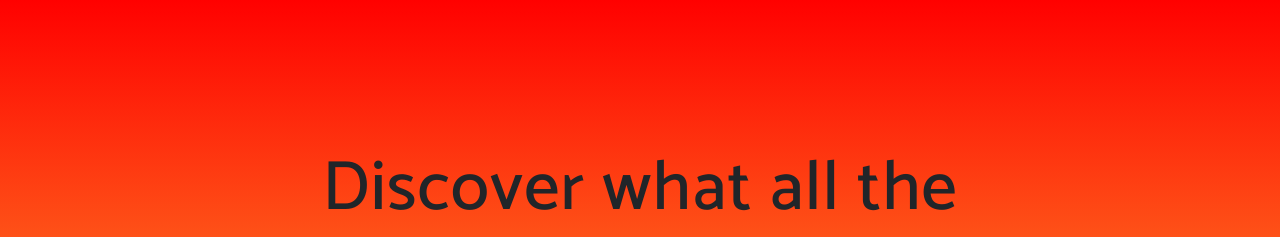
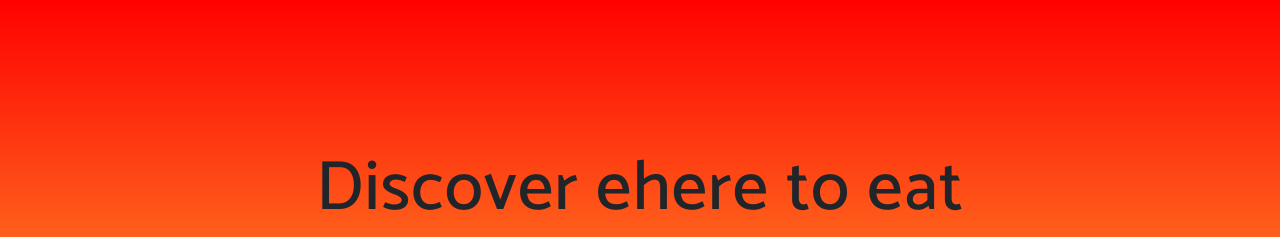
Before and after one commit to JUCORTESA/Landing-page, a website with bundled scripts: page index.html in a window 1280 px wide. Shown: the part 802-1039 px from the top of the page. Built offline with nearby package versions, Linux system fonts and the light colour scheme; a web font is replaced by a local one.

Commit message:
Update index.html

```diff
--- a/index.html
+++ b/index.html
@@ -84,7 +84,7 @@
     <div class="container">
       <div class="row">
         <div class="col-md-8 mx-auto">
-          <h2 class="section-heading">Discover what all the buzz is about!</h2>
+          <h2 class="section-heading">Discover ehere to eat</h2>
           <p>Coming soon !!! Our app will be available on android mobile devices!</p>
           <div class="badges">
             <a class="badge-link" href="#"><img src="img/google-play-badge.svg" alt=""></a>
```
